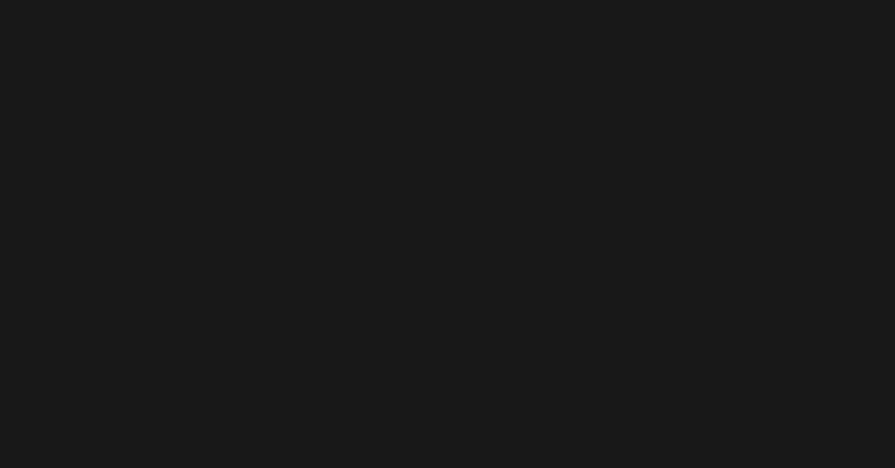
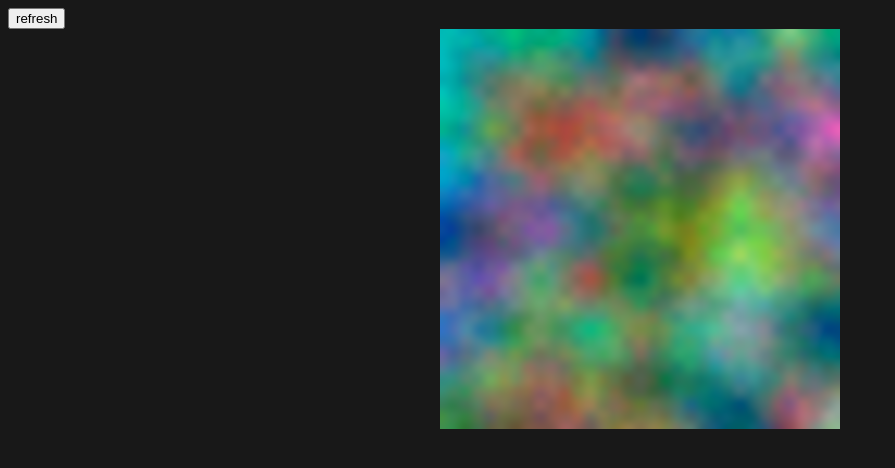
Before and after one commit to Farbfetzen/p5js-sketches, an Angular app: page /sketch/noise2d in a window 1280 px wide. Before the commit this address led to /. Shown: the top 468 px of the page, without its empty margins (0-895 px from the left). Built offline with nearby package versions, Linux system fonts and the light colour scheme.

Commit message:
Convert noise2d

```diff
--- a/sketches/noise2d/style.css
+++ /dev/null
@@ -1,12 +0,0 @@
-html,
-body {
-    height: 100%;
-}
-
-body {
-    background-color: #202020;
-    margin: 0;
-    display: flex;
-    justify-content: safe center;
-    align-items: safe center;
-}
--- a/src/app/app.routes.ts
+++ b/src/app/app.routes.ts
@@ -3,6 +3,7 @@ import { Routes } from "@angular/router";
 import { CollatzConjectureComponent } from "src/app/sketches/collatz-conjecture/collatz-conjecture.component";
 import { LangtonsAntComponent } from "src/app/sketches/langtons-ant/langtons-ant.component";
 import { Noise1dComponent } from "src/app/sketches/noise1d/noise1d.component";
+import { Noise2dComponent } from "src/app/sketches/noise2d/noise2d.component";
 import { WelcomeComponent } from "src/app/welcome/welcome.component";
 
 export const routes: Routes = [
@@ -13,6 +14,7 @@ export const routes: Routes = [
             { path: "collatz-conjecture", component: CollatzConjectureComponent },
             { path: "langtons-ant", component: LangtonsAntComponent },
             { path: "noise1d", component: Noise1dComponent },
+            { path: "noise2d", component: Noise2dComponent },
         ],
     },
 ];
--- /dev/null
+++ b/src/app/sketches/noise2d/noise2d.component.ts
@@ -0,0 +1,49 @@
+import p5 from "p5";
+
+import { Component } from "@angular/core";
+
+import { SketchComponent } from "src/app/sketch/sketch.component";
+
+@Component({
+    selector: "app-noise2d",
+    standalone: true,
+    imports: [SketchComponent],
+    template: `<app-sketch [sketchFun]="createSketch" centeredHorizontally="true" />`,
+})
+export class Noise2dComponent {
+    createSketch = (p: p5) => {
+        const greenOffset = 10;
+        const blueOffset = greenOffset * 2;
+        const increment = 0.01;
+
+        p.setup = () => {
+            p.createCanvas(400, 400);
+            p.pixelDensity(1);
+            p.noLoop();
+            p.noiseSeed(p.random(Number.MIN_SAFE_INTEGER, Number.MAX_SAFE_INTEGER));
+        };
+
+        p.draw = () => {
+            p.loadPixels();
+            let yOffset = 0;
+            for (let y = 0; y < p.height; y++) {
+                let xOffset = 0;
+                for (let x = 0; x < p.width; x++) {
+                    const index = (x + y * p.width) * 4;
+                    let n = p.noise(xOffset, yOffset) * 255;
+                    // The results from noise() are concentrated around 0.5 and rarely go beyond 0.2 or 0.8.
+                    // This transforms the value so the colors become more vibrant.
+                    n = p.map(n, 50, 200, 0, 255);
+                    n = p.constrain(n, 0, 255);
+                    p.pixels[index] = n;
+                    p.pixels[index + 1] = p.noise(xOffset + greenOffset, yOffset + greenOffset) * 255;
+                    p.pixels[index + 2] = p.noise(xOffset + blueOffset, yOffset + blueOffset) * 255;
+                    p.pixels[index + 3] = 255;
+                    xOffset += increment;
+                }
+                yOffset += increment;
+            }
+            p.updatePixels();
+        };
+    };
+}
--- a/src/app/welcome/welcome.component.html
+++ b/src/app/welcome/welcome.component.html
@@ -9,13 +9,14 @@
     </dd>
 
     <dt>
-        <a routerLink="sketch/collatz-conjecture">collatz conjecture</a>
+        <a routerLink="sketch/noise2d">noise2d</a>
     </dt>
     <dd>
-        A visualization of the Collatz conjecture based on the video
-        <a href="https://www.youtube.com/watch?v=EYLWxwo1Ed8" target="_blank">Coding the Collatz Conjecture</a>
-        by <a href="https://www.youtube.com/@TheCodingTrain" target="_blank">The Coding Train</a>. Takes a moment to
-        load.
+        Experiments with 2D Perlin noise based on the video
+        <a href="https://www.youtube.com/watch?v=ikwNrFvnL3g" target="_blank">
+            I.5: 2D Noise - Perlin Noise and p5.js Tutorial
+        </a>
+        by <a href="https://www.youtube.com/@TheCodingTrain" target="_blank">The Coding Train</a>.
     </dd>
 
     <dt>
@@ -28,4 +29,14 @@
         </a>
         by <a href="https://www.youtube.com/@TheCodingTrain" target="_blank">The Coding Train</a>.
     </dd>
+
+    <dt>
+        <a routerLink="sketch/collatz-conjecture">collatz conjecture</a>
+    </dt>
+    <dd>
+        A visualization of the Collatz conjecture based on the video
+        <a href="https://www.youtube.com/watch?v=EYLWxwo1Ed8" target="_blank">Coding the Collatz Conjecture</a>
+        by <a href="https://www.youtube.com/@TheCodingTrain" target="_blank">The Coding Train</a>. Takes a moment to
+        load.
+    </dd>
 </dl>
```
Also changed, not shown: sketches/noise2d/index.html (deleted, +0 -12 lines), sketches/noise2d/sketch.js (deleted, +0 -32 lines), sketches/noise2d/README.md (deleted), 1 other file (tests, documents, lock files or other folders).
